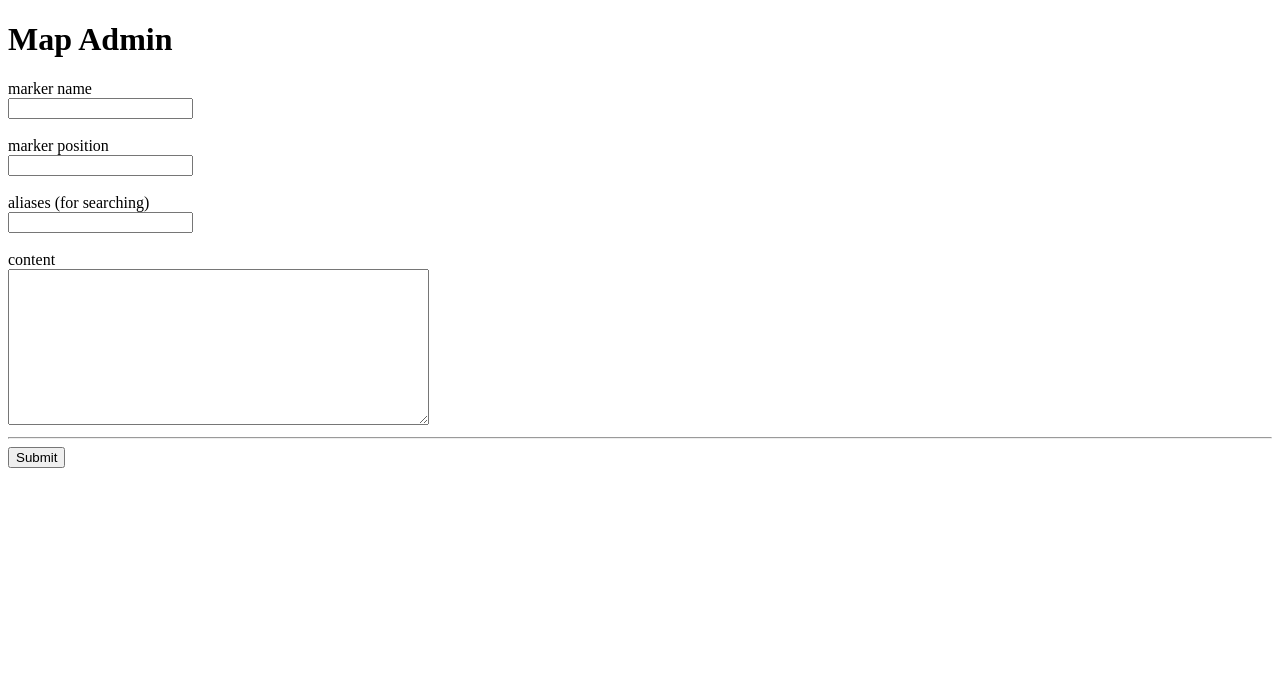
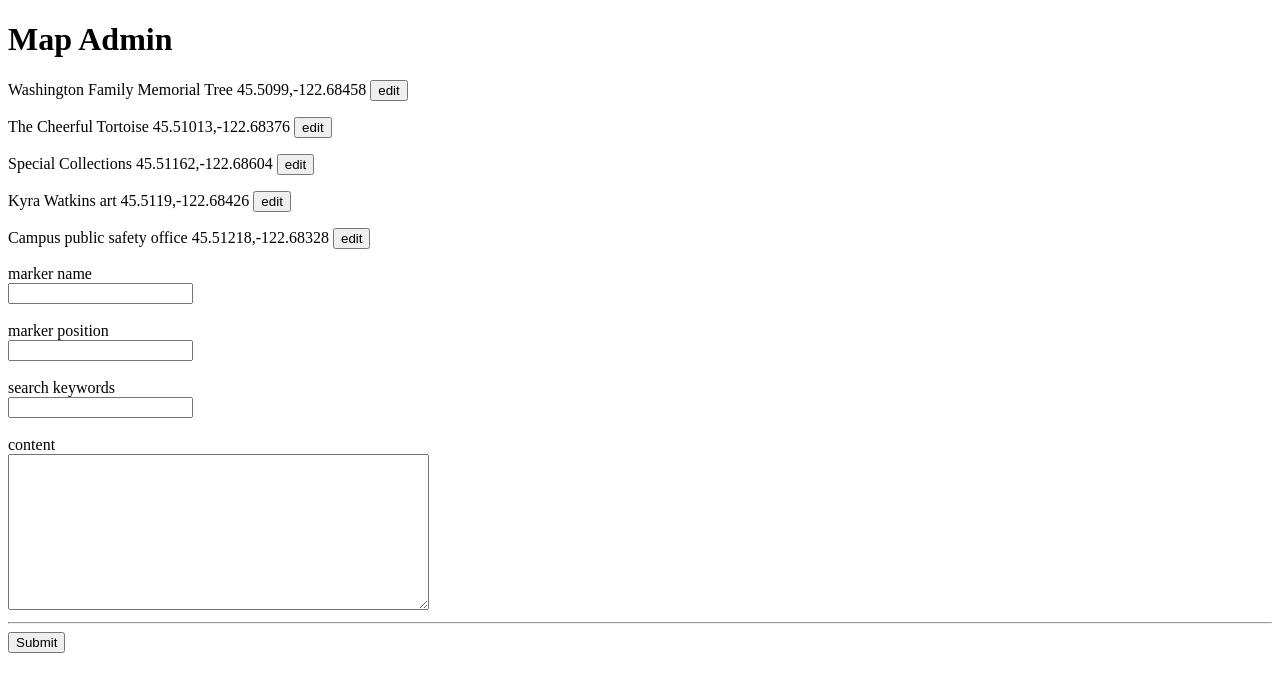
Before and after one commit to Ahmadsafa21/Interactive-map-web-app, a plain HTML site: page admin/admin.html in a window 1280 px wide. Drawn offline with Linux system fonts and the light colour scheme.

Commit message:
full list of markers generated, with nonfunctional buttons

```diff
--- a/admin/admin.html
+++ b/admin/admin.html
@@ -10,5 +10,8 @@
 
 <body onload="setForm()">
 	<h1>Map Admin</h1>
-	<div id="adminBox"></div>
+	<div id="adminBox">
+		<div id="markersBox"></div>
+		<div id="inputBox"></div>
+	</div>
 </body>
--- a/admin/admin.js
+++ b/admin/admin.js
@@ -6,7 +6,7 @@ var formText = `
 			<label for="position">marker position</label><br>
 			<input type="text" id="position" name="position"><br>
 			<br>
-			<label for="aliases">aliases (for searching)</label><br>
+			<label for="aliases">search keywords</label><br>
 			<input type="text" id="aliases" name="aliases"><br>
 			<br>
 			<label for="content">content</label><br>
@@ -15,16 +15,9 @@ var formText = `
 			<button type="submit">Submit</button>
 		</form>
 `
-// import markers.json
-// iterate through
-	// set text elements, default values in formtext
-	// add to resultText
-// add final stuff to resultText (submit button)
-// apply
-
 
 async function setForm() {
-	document.getElementById("adminBox").innerHTML = formText
+	document.getElementById("inputBox").innerHTML = formText
 
 	document.querySelector("form").addEventListener("submit", async function(event) {
         event.preventDefault();
@@ -68,3 +61,13 @@ async function readMarkers() {
 		console.error(error.message);
 	}
 }
+
+async function listMarkers() {
+	var result = ``
+	var markers = await readMarkers()
+	for (var i = 0; i < markers.length; i++) {
+		result += `<p>${markers[i]["name"]} ${markers[i]["position"]} <button onlick='loadMarkertoFields(${i})'>edit</button></p>`
+	}
+	document.getElementById("markersBox").innerHTML = result
+}
+listMarkers()
```
